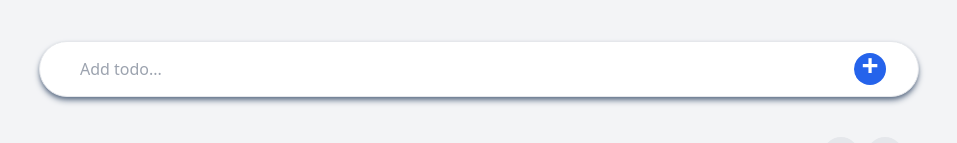
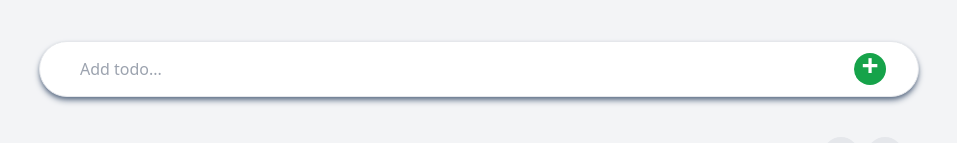
Before and after one commit to serapieTuyishime/todo-app, a React (Create React App) app: page / in a window 1280 px wide. Shown: the part 207-350 px from the top of the page, without its empty margins (161-1118 px from the left). Built offline with nearby package versions, Linux system fonts and the light colour scheme.

Commit message:
Applied code review requests

```diff
--- a/src/App.jsx
+++ b/src/App.jsx
@@ -4,11 +4,12 @@ import { useEffect, useState } from "react";
 import { nanoid } from "nanoid";
 
 function App() {
-    const [todos, setTodos] = useState(() => {
+    const loadLocalStorage = () => {
         return window.localStorage.getItem("todos")
             ? [...JSON.parse(window.localStorage.getItem("todos"))]
             : [{ text: "initial todo", id: null, checkness: false }];
-    });
+    };
+    const [todos, setTodos] = useState(loadLocalStorage);
     const [currentTodo, setCurrentTodo] = useState({ text: "", id: null });
     const [editMode, setEditMode] = useState(false);
     const increaseTodos = () => {
@@ -37,47 +38,54 @@ function App() {
 
     const todoTextUpdator = (id) => {
         setEditMode(true);
-        let indexToEdit = todos.findIndex((el) => el.id === id);
+        let indexToEdit = findTodoByID(id);
         let { text: todotext } = todos[indexToEdit];
-        setCurrentTodo({ text: todotext, id: id });
+        setCurrentTodo(updateCurrentTodo(todotext, id));
     };
     const updateTodoText = () => {
         if (currentTodo.text.trim() === "") {
             deleteOneTodo(currentTodo.id);
             return;
         }
-        let indexToEdit = todos.findIndex((el) => el.id === currentTodo.id);
+        let indexToEdit = findTodoByID(currentTodo.id);
         let { checkness } = todos[indexToEdit];
-        todos[indexToEdit] = {
-            text: currentTodo.text,
-            id: currentTodo.id,
-            checkness: checkness,
-        };
+        todos[indexToEdit] = updateCurrentTodo(
+            currentTodo.text,
+            currentTodo.id,
+            checkness
+        );
         setEditMode(false);
-        setCurrentTodo({ text: "", id: null });
+        setCurrentTodo(updateCurrentTodo("", null));
         setTodos([...todos]);
     };
+    const updateCurrentTodo = (text = "", id = null, checkness = false) => {
+        return checkness === undefined ? { text, id } : { text, id, checkness };
+    };
+    const findTodoByID = (id) => todos.findIndex((todo) => todo.id === id);
 
     const changeCheckness = (id) => {
-        let indexToEdit = todos.findIndex((el) => el.id === id);
+        let indexToEdit = findTodoByID(id);
         let { text, checkness } = todos[indexToEdit];
-        todos[indexToEdit] = { text: text, id: id, checkness: !checkness };
+        todos[indexToEdit] = updateCurrentTodo(text, id, !checkness);
         setTodos([...todos]);
     };
     const handleTodoChange = (e) => {
-        const { name, value } = e.target;
-        setCurrentTodo({ [name]: value, id: currentTodo.id });
+        const { value } = e.target;
+        setCurrentTodo(updateCurrentTodo(value, currentTodo.id));
     };
     return (
         <div className="main">
             <div className="gap-4 md:gap-8 p-5 md:p-10 overflow-y-hidden h-[80%] my-auto w-full sm:w-9/12 grid bg-gray-100 rounded-3xl content-start">
-                <label className="text-gray-300 font-bold text-8xl">
+                <label className="font-bold text-gray-300 text-8xl">
                     todos
                 </label>
-                <button className="rounded-full flex w-full gap-2 bg-white border shadow-slate-500 shadow-md h-14 px-8 py-2 items-center">
+                <form
+                    onSubmit={(e) => e.preventDefault()}
+                    className="flex items-center w-full gap-2 px-8 py-2 bg-white border rounded-full shadow-md shadow-slate-500 h-14"
+                >
                     <input
                         type="text"
-                        className="flex-grow px-2 outline-none h-full"
+                        className="flex-grow h-full px-2 outline-none"
                         placeholder="Add todo..."
                         value={currentTodo.text}
                         name="text"
@@ -91,15 +99,15 @@ function App() {
                         }}
                     />
 
-                    <span
+                    <button
                         onClick={() =>
                             editMode ? updateTodoText() : increaseTodos()
                         }
-                        className="text-white bg-blue-600 font-extrabold text-3xl rounded-full w-8 h-8 grid place-content-center pb-2"
+                        className="grid w-8 h-8 pb-2 text-3xl font-extrabold text-white bg-green-600 rounded-full place-content-center"
                     >
                         +
-                    </span>
-                </button>
+                    </button>
+                </form>
                 <div className="grid gap-2 overflow-y-auto">
                     {todos.map((todo, index) => {
                         return (
```
